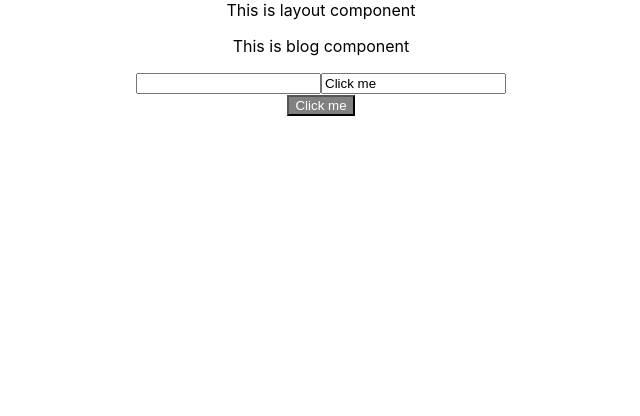
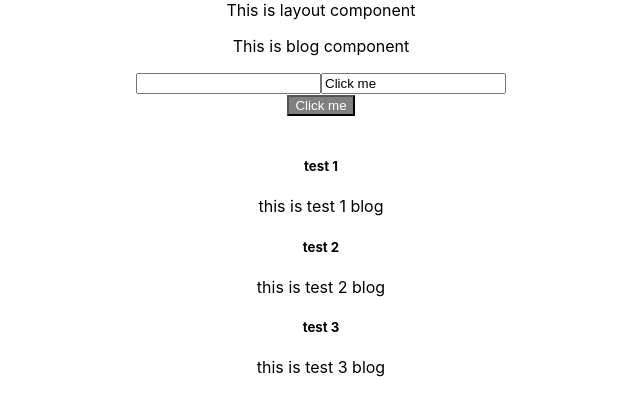
Before and after one commit to pratikkakani080/react-lecture-notes-morning, a React (Create React App) app: page /blog in a window 1280 px wide. Shown: the top 416 px of the page, without its empty margins (319-959 px from the left). Built offline with nearby package versions, Linux system fonts and the light colour scheme.

Commit message:
feat: dynamic routing

```diff
--- a/src/common/Routes/index.js
+++ b/src/common/Routes/index.js
@@ -38,7 +38,7 @@ function Routing() {
           element: <Blog />,
         },
         {
-          path: "/blog/blog-details",
+          path: "/blog/blog-details/:blogId",
           element: <BlogDetails />,
         },
         {
--- a/src/common/documentation/index.js
+++ b/src/common/documentation/index.js
@@ -31,6 +31,8 @@ const obj = { key }
                 // with layout - header, footer, sidebar
         // Calculator
         // To Do list
+        // CRUD
+                // Create, Read, Update, Delete user list or task list
         // Authentication flow
                 // Protected routing
         // Add to cart/wishlist/favorite
--- a/src/common/modules/blog/blogDetails/index.js
+++ b/src/common/modules/blog/blogDetails/index.js
@@ -1,7 +1,23 @@
-import React from "react";
+import React, { useEffect, useState } from "react";
+import { useParams } from "react-router-dom";
+import { blogData } from "..";
 
 function BlogDetails() {
-  return <div>This is blog details component</div>;
+  const params = useParams();
+  const [blogdDetails, setBlogDetails] = useState({});
+
+  useEffect(() => {
+    setBlogDetails(blogData.find((el) => el.slug === params.blogId));
+  }, [params]);
+
+  return (
+    <div>
+      This is blog details component rendering blog related to {params.blogId}
+      <br></br>
+      <h4>{blogdDetails.name}</h4>
+      <span>{blogdDetails.desc}</span>
+    </div>
+  );
 }
 
 export default BlogDetails;
--- a/src/common/modules/blog/index.js
+++ b/src/common/modules/blog/index.js
@@ -1,12 +1,32 @@
 import React, { useCallback, useMemo, useRef, useState } from "react";
 import Button from "../../components/button";
+import { useNavigate } from "react-router-dom";
 
 // Memo - to cache the component
 // useMemo  - to cache expensive calculations || to cache value
 // useCallback - to cache the function
 
+export const blogData = [
+  {
+    name: "test 1",
+    slug: "123",
+    desc: "this is test 1 blog",
+  },
+  {
+    name: "test 2",
+    slug: "234",
+    desc: "this is test 2 blog",
+  },
+  {
+    name: "test 3",
+    slug: "345",
+    desc: "this is test 3 blog",
+  },
+];
+
 function Blog() {
   const myRef = useRef(null);
+  const navigate = useNavigate();
   const [value, setValue] = useState("");
   const [buttonText, setButtonText] = useState("Click me");
   console.log("blog component re-rendering***");
@@ -17,6 +37,10 @@ function Blog() {
     // myRef.current = e.target.value;
     myRef.current.style.backgroundColor = "red";
   }, [value]);
+
+  const handleBlogDetails = (data) => {
+    navigate("/blog/blog-details/" + data.slug);
+  };
 
   return (
     <div>
@@ -32,6 +56,13 @@ function Blog() {
         onChange={(e) => setButtonText(e.target.value)}
       />
       <Button ref={myRef} ButtonText={buttonText} onClick={handleOnChange} />
+      <br></br>
+      {blogData.map((data, index) => (
+        <div onClick={() => handleBlogDetails(data)}>
+          <h5>{data.name}</h5>
+          <span>{data.desc}</span>
+        </div>
+      ))}
     </div>
   );
 }
--- a/src/common/modules/dashboard/index.js
+++ b/src/common/modules/dashboard/index.js
@@ -1,5 +1,5 @@
 import React, { useEffect, useState } from "react";
-import { Link, useNavigate } from "react-router-dom";
+import { Link, useNavigate, useSearchParams } from "react-router-dom";
 import Button from "../../components/button";
 import { getStoredData, storeData } from "../../utils/storage";
 
@@ -9,9 +9,13 @@ function Dashboard() {
   const [recipes, setRecipes] = useState({});
   const className_bgColor = "bgColor";
 
+  let [searchParams, setSearchParams] = useSearchParams();
+  const skip = searchParams.get("skip") || 0;
+  const limit = searchParams.get("limit") || 50;
+
   useEffect(() => {
     // write your logic here to execute on load
-    fetch("https://dummyjson.com/recipes?limit=50")
+    fetch(`https://dummyjson.com/recipes?limit=${limit}&skip=${skip}`)
       .then((res) => res.json())
       .then((result) => setRecipes(result))
       .catch((err) => console.log(err));
```
